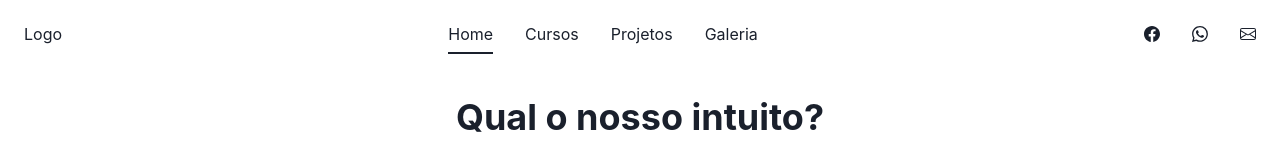
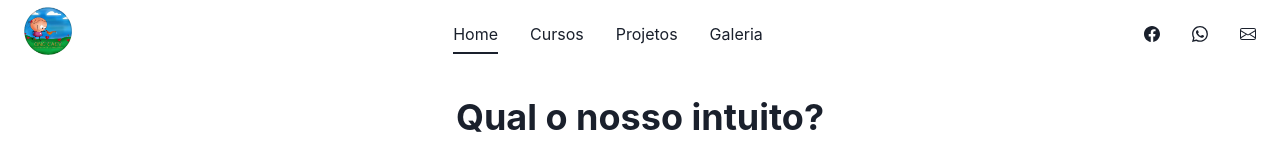
Before and after one commit to victormicco/cacv, a Next.js app: page / in a window 1280 px wide. Shown: the top 150 px of the page. Built offline with nearby package versions, Linux system fonts and the light colour scheme.

Commit message:
Navbar icon

```diff
--- a/src/components/Navbar.tsx
+++ b/src/components/Navbar.tsx
@@ -53,8 +53,18 @@ export default function Navbar() {
       bg={useColorModeValue("#ffffff40", "#1a202c40")}
       css={{ backdropFilter: "blur(2px)" }}
     >
-      {/* <Image src={} /> alt="Cacv logo" */}
-      <span>Logo</span>
+      <NextLink href="/">
+        <a>
+          <Image
+            src="/icon.png"
+            alt="Cacv logo"
+            width={48}
+            height={48}
+            quality={100}
+            priority
+          />
+        </a>
+      </NextLink>
       <Stack
         as="ul"
         listStyleType="none"
```
